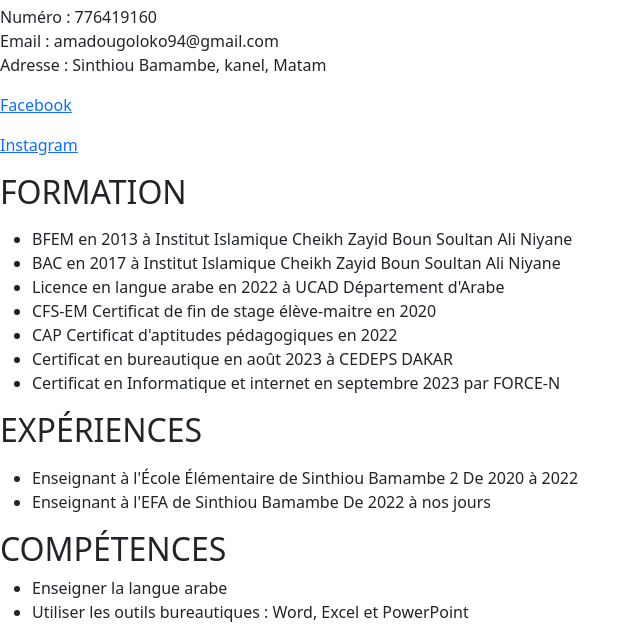
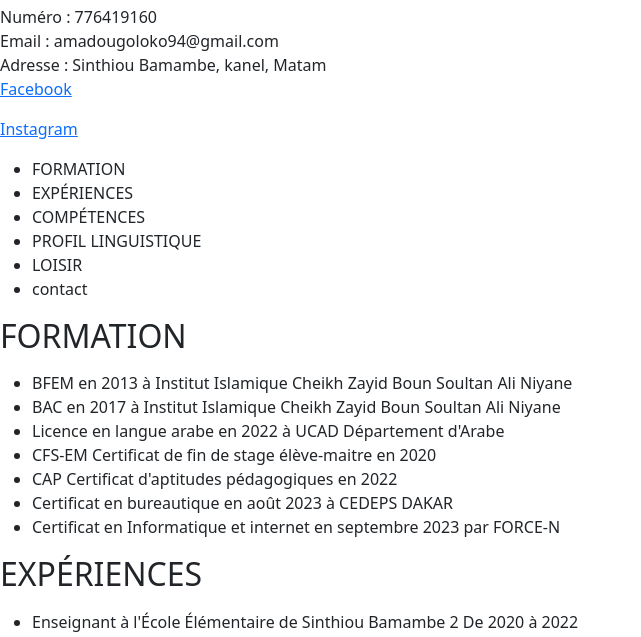
Before and after one commit to Amadou-2GS/Amadou-2GS.github.io, a plain HTML site: page index.html in a window 1280 px wide. Shown: the part 136-773 px from the top of the page, without its empty margins (0-641 px from the left). Drawn offline with nearby package versions, Linux system fonts and the light colour scheme.

Commit message:
menu de navigation

```diff
--- a/index.html
+++ b/index.html
@@ -8,16 +8,27 @@
 </head>
 <body>
     <header>
-            <img src="image/tooff.jpg" alt="ma photo" width="90px" height="85px">
+        <img src="image/tooff.jpg" alt="ma photo" width="90px" height="85px">
+
+
             <h1> Amadou GOLOKO </h1>
-            <p>
+            <div>
                 Numéro :  776419160 <br>
                 Email :  amadougoloko94@gmail.com <br>
                 Adresse :  Sinthiou Bamambe, kanel, Matam  <br>
                 <p>  <a href="https://www.facebook.com/ahmed.goloko" target="_blank">Facebook</a></p>
                 <p> <a href="https://www.instagram.com/amadougoloko94/#" target="_blank">Instagram</a></p>
-            </p>
-
+            </div>
+                <nav>
+                    <ul>
+                        <li>FORMATION</li>
+                        <li>EXPÉRIENCES</li>
+                        <li>COMPÉTENCES</li>
+                        <li>PROFIL LINGUISTIQUE</li>
+                        <li>LOISIR</li>
+                        <li>contact</li>
+                    </ul>
+                </nav>
     </header>
     <section>
                 <h2>FORMATION</h2>
@@ -70,6 +81,7 @@
             </ul>
         </p>
     </section>
+
     <script src="https://cdn.jsdelivr.net/npm/bootstrap@5.3.3/dist/js/bootstrap.bundle.min.js" integrity="sha384-YvpcrYf0tY3lHB60NNkmXc5s9fDVZLESaAA55NDzOxhy9GkcIdslK1eN7N6jIeHz" crossorigin="anonymous"></script>
 
 </body>
--- a/style.css
+++ /dev/null
@@ -1,18 +0,0 @@
-/********partie general*********/
-h1
-{
-    color: #444;
-    font-size: 40px;
-}
-h2
-{
-    color: #444;
-    font-size: 60px;
-}
-
-/*****partie header*****/
-header
-{
-    width: 100%;
-
-}
```
